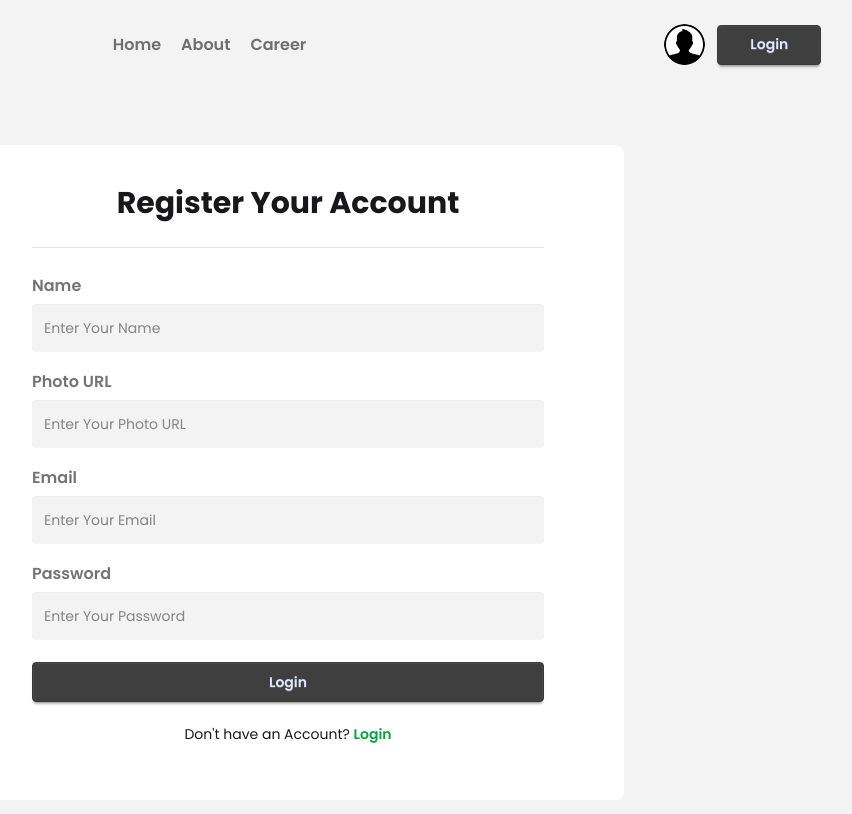
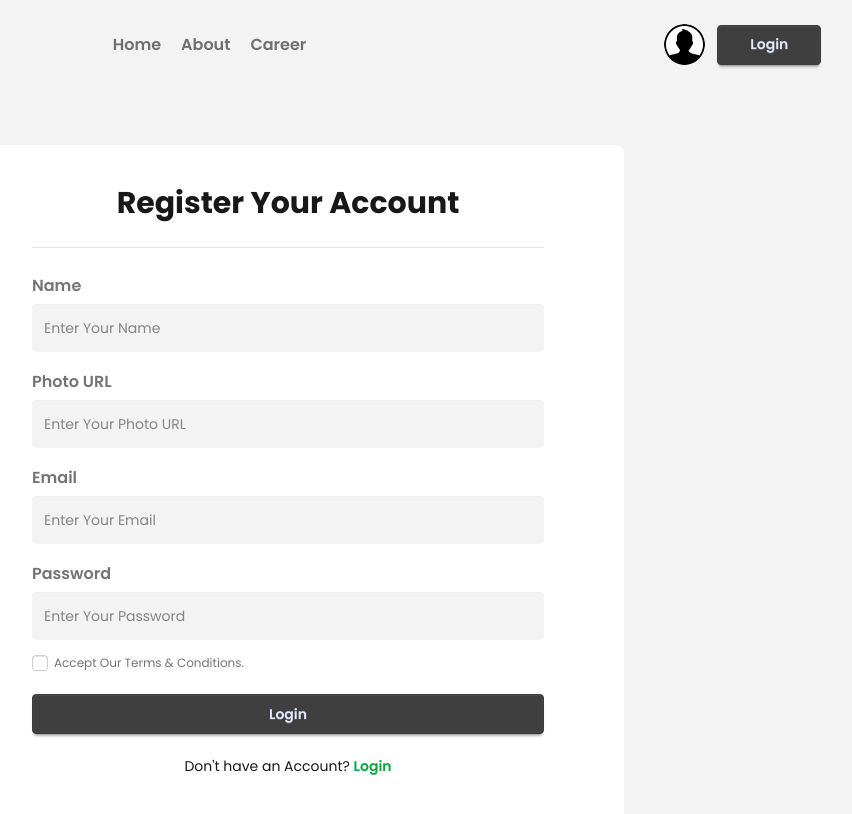
Before and after one commit to mramitkb/B12-Dragon-News-m9, a React (Vite) app: page /auth/registration in a window 1280 px wide. Shown: the top 814 px of the page, without its empty margins (352-1204 px from the left). Built offline with nearby package versions, Linux system fonts and the light colour scheme.

Commit message:
Firebase Auth loading...

```diff
--- a/src/pages/Login.jsx
+++ b/src/pages/Login.jsx
@@ -26,8 +26,10 @@ const Login = () => {
           className="input w-full bg-base-200 border-none outline-none py-6 focus:shadow-none"
           placeholder="Enter Your Password"
         />
+        {/* Forgot Password */}
+        <div className="mt-2"><Link to="" className="link link-hover text-sm">Forgot password?</Link></div>
 
-        <button className="btn btn-primary mt-4">Login</button>
+        <button type="submit" className="btn btn-primary mt-4">Login</button>
         <p className="my-4 text-center text-sm">
           Don't have an Account?{" "}
           <Link
--- a/src/pages/Registration.jsx
+++ b/src/pages/Registration.jsx
@@ -42,8 +42,13 @@ const Registration = () => {
           className="input w-full bg-base-200 border-none outline-none py-6 focus:shadow-none"
           placeholder="Enter Your Password"
         />
+        {/* T & C */}
+        <label className="label mt-2">
+    <input type="checkbox" className="checkbox checkbox-xs rounded-sm" />
+    Accept Our Terms & Conditions.
+  </label>
 
-        <button className="btn btn-primary mt-4">Login</button>
+        <button type="submit" className="btn btn-primary mt-4">Login</button>
         <p className="my-4 text-center text-sm">
           Don't have an Account?{" "}
           <Link
```
